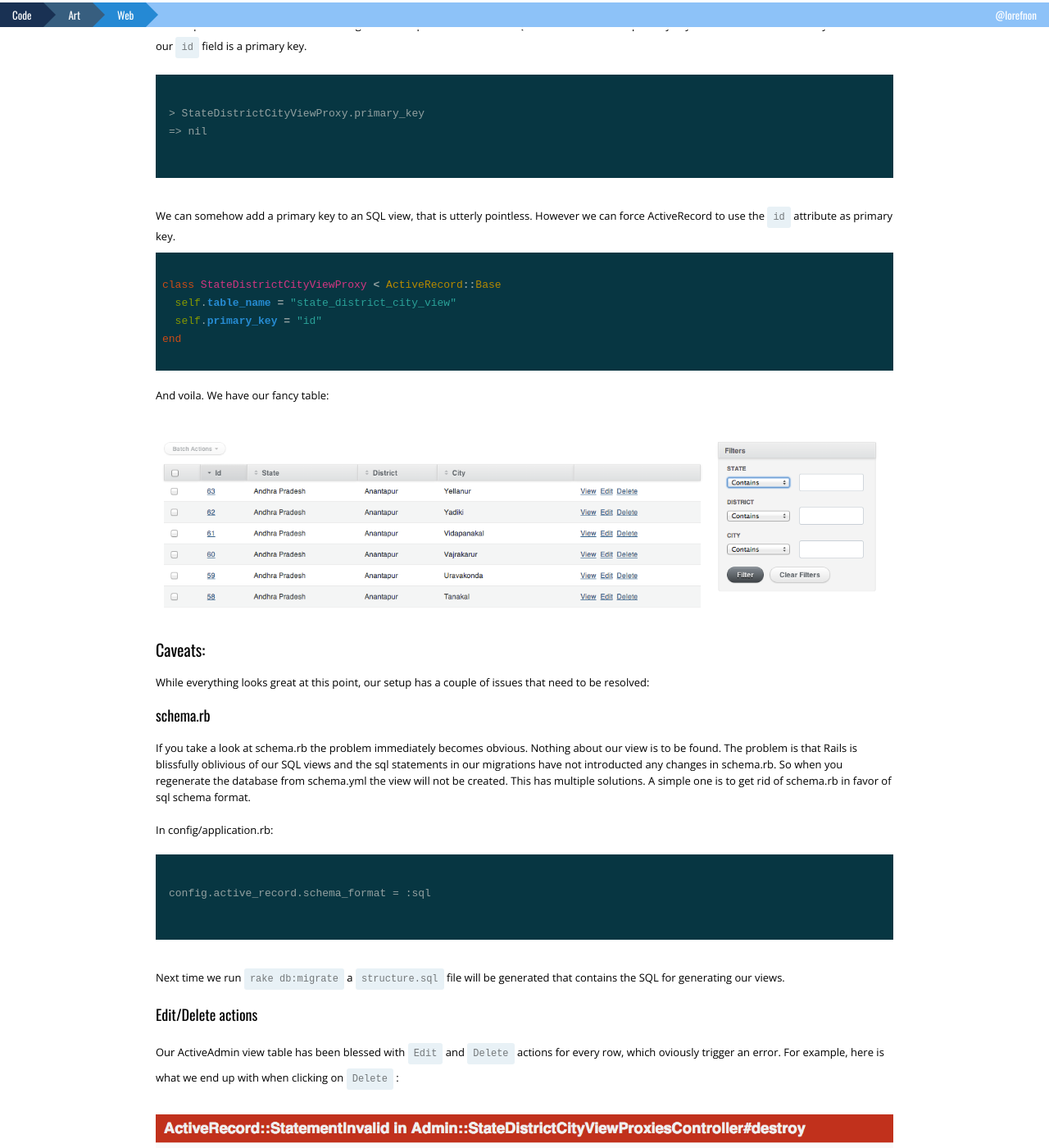
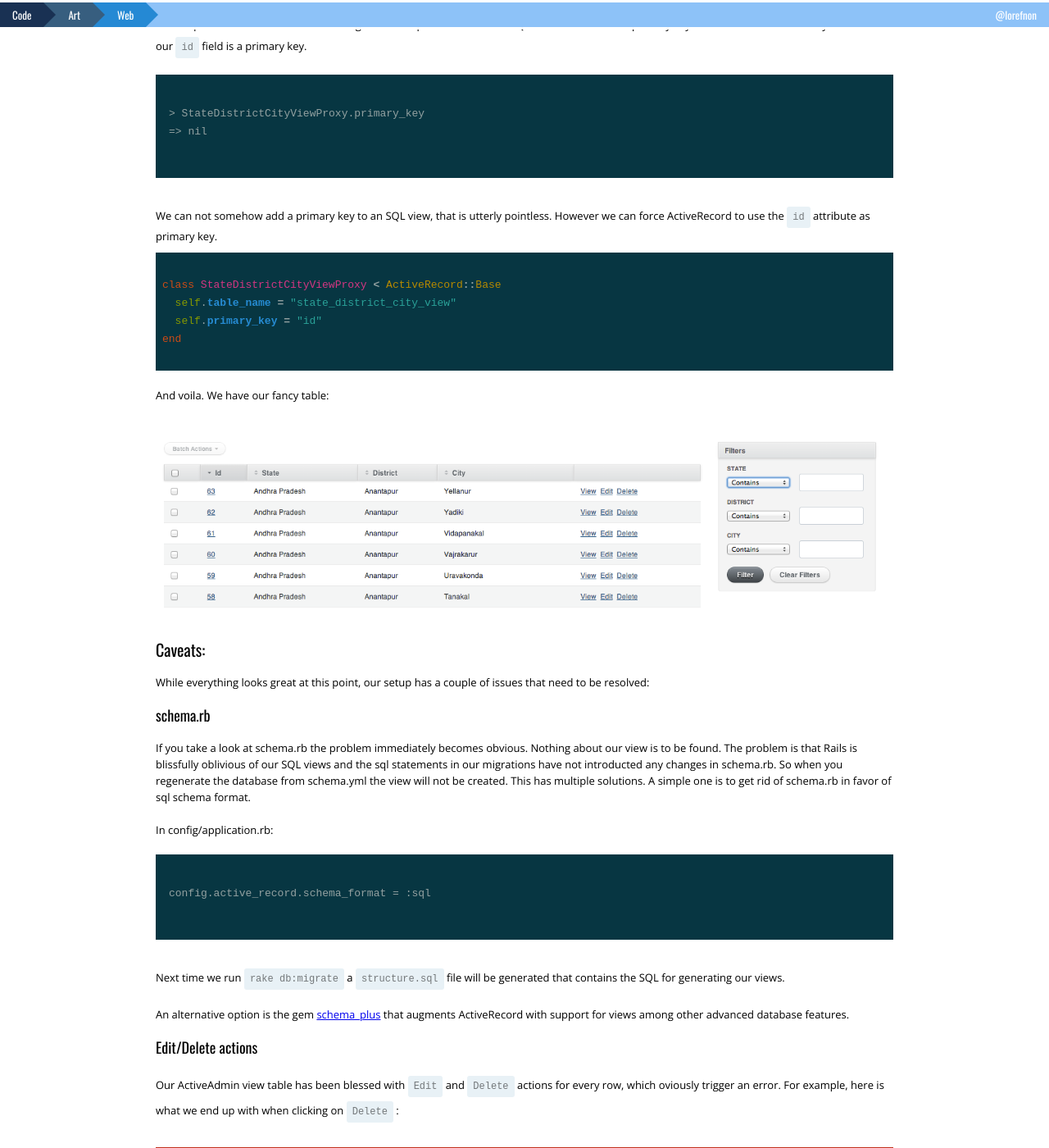
Before and after one commit to lorefnon/lorefnon.github.com, a Jekyll site: the page built from _posts/2014-07-13-presenting-sql-views-through-active-admin.md, in a window 1280 px wide and 1400 px high, scrolled down 5064 px. Shown: the whole window at 82% size. Built offline with Jekyll 4.4.1, drawn with Linux system fonts in a browser that asks for light colours; Markdown is read by kramdown in place of the engine named in the settings; comment, search, counter and statistics services are not loaded.

Commit message:
Add info about schema_plus

```diff
--- a/_posts/2014-07-13-presenting-sql-views-through-active-admin.md
+++ b/_posts/2014-07-13-presenting-sql-views-through-active-admin.md
@@ -133,7 +133,7 @@ assume that our `id` field is a primary key.
     > StateDistrictCityViewProxy.primary_key
     => nil
 
-We can somehow add a primary key to an SQL view, that is utterly pointless. However we can force ActiveRecord to use the `id` attribute
+We can not somehow add a primary key to an SQL view, that is utterly pointless. However we can force ActiveRecord to use the `id` attribute
 as primary key.
 
 {% highlight ruby %}
@@ -165,6 +165,9 @@ In config/application.rb:
 
 Next time we run `rake db:migrate` a `structure.sql` file will be generated that contains the SQL
 for generating our views.
+
+An alternative option is the gem [schema_plus](https://github.com/lomba/schema_plus) that augments ActiveRecord
+with support for views among other advanced database features.
 
 ## Edit/Delete actions
 
```
